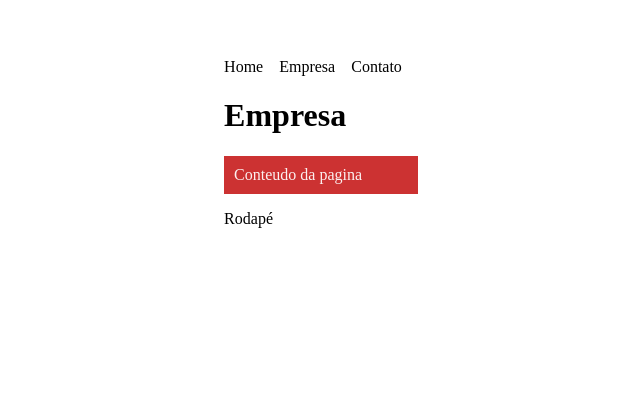
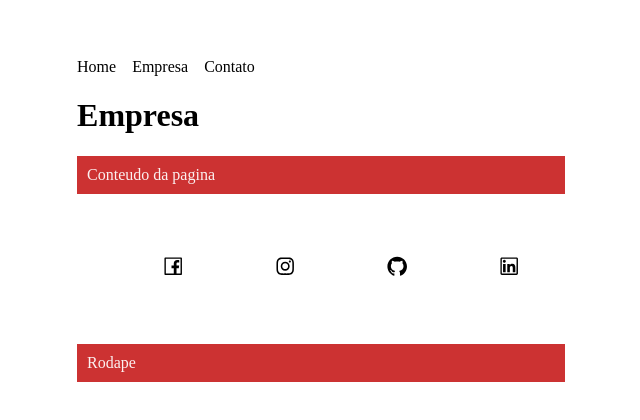
Before and after one commit to JOESTAR117/Curso-React, a React (Vite) app in the folder meu-projeto/: page /empresa in a window 1280 px wide. Shown: the top 420 px of the page, without its empty margins (319-959 px from the left). Built offline with nearby package versions, Linux system fonts and the light colour scheme.

Commit message:
React Icons

```diff
--- a/meu-projeto/package.json
+++ b/meu-projeto/package.json
@@ -12,6 +12,7 @@
     "prop-types": "^15.8.1",
     "react": "^18.2.0",
     "react-dom": "^18.2.0",
+    "react-icons": "^4.7.1",
     "react-router-dom": "^6.6.2",
     "styled-components": "^5.3.6"
   },
--- a/meu-projeto/src/App.jsx
+++ b/meu-projeto/src/App.jsx
@@ -1,7 +1,6 @@
-import { BrowserRouter as Router, Routes, Route, Link } from "react-router-dom";
+import { BrowserRouter as Router, Routes, Route} from "react-router-dom";
 import Footer from "./components/Layout/Footer/Footer";
 import List3 from "./components/Layout/Navbar/List3";
-
 
 import Contato from "./pages/Contato";
 import Empresa from "./pages/Empresa";
@@ -10,8 +9,7 @@ import Home from "./pages/Home";
 function App() {
   return (
     <Router>
-
-      <List3/>
+      <List3 />
 
       <Routes>
         <Route exact path="/" element={<Home />} />
--- a/meu-projeto/src/components/Layout/Footer/Footer.jsx
+++ b/meu-projeto/src/components/Layout/Footer/Footer.jsx
@@ -1,8 +1,18 @@
+import { AiOutlineFacebook, AiOutlineGithub, AiOutlineInstagram, AiOutlineLinkedin } from "react-icons/ai";
+
+import { Rodape } from "./FooterStyled";
+
 function Footer(){
     return(
-        <footer>
-            Rodapé
-        </footer>
+        <Rodape>
+            <ul>
+                <li><AiOutlineFacebook /></li>
+                <li><AiOutlineInstagram /></li>
+                <li><AiOutlineGithub /></li>
+                <li><AiOutlineLinkedin /></li>
+            </ul>
+            <p>Rodape</p>
+        </Rodape>
     )
 }
 
--- /dev/null
+++ b/meu-projeto/src/components/Layout/Footer/FooterStyled.jsx
@@ -0,0 +1,21 @@
+import styled from "styled-components";
+
+export const Rodape = styled.footer`
+  ul {
+    display: flex;
+    justify-content: center;
+    list-style: none;
+  }
+
+  li {
+    font-size: 1.4em;
+    padding: 2em;
+    cursor: pointer;
+    transition: all 0.7s ease-in-out;
+
+    &:hover{
+        position: relative;
+        top: -2px;
+    }
+  }
+`;
```
Also changed, not shown: 1 other file (tests, documents, lock files or other folders).
